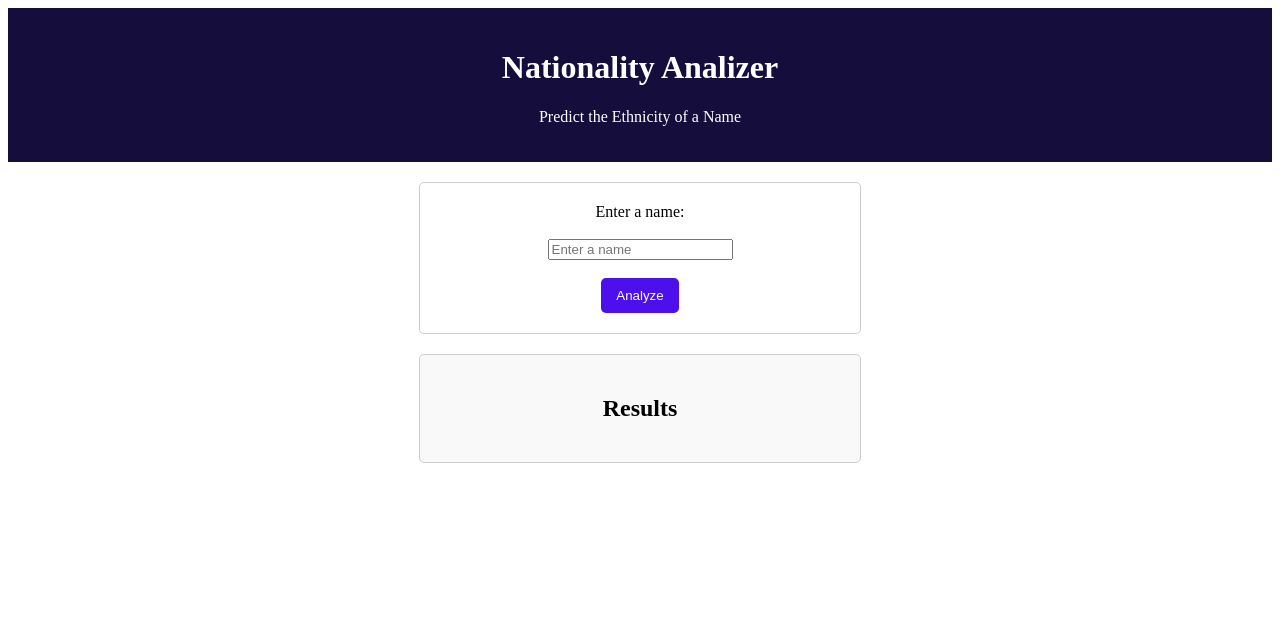
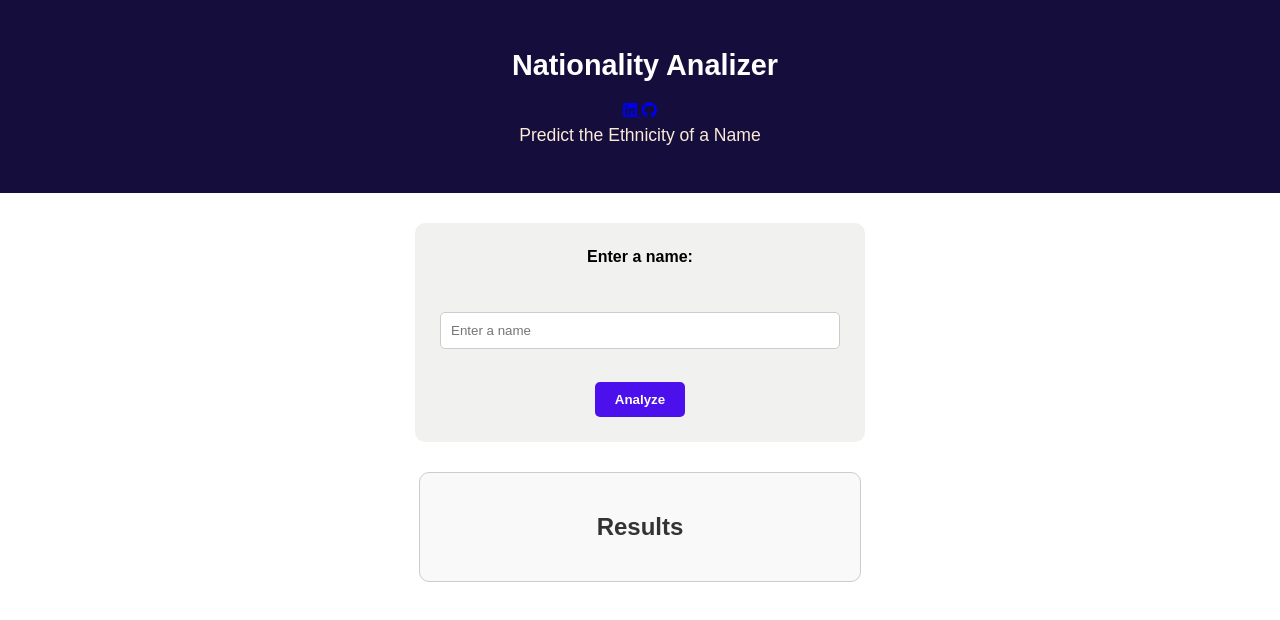
Before and after one commit to jonny3937/country-API, a website built with Vite: page index.html in a window 1280 px wide. Built offline with nearby package versions, Linux system fonts and the light colour scheme.

Commit message:
added some js,css, and some icon links

```diff
--- a/index.html
+++ b/index.html
@@ -5,11 +5,24 @@
   <meta name="viewport" content="width=device-width, initial-scale=1.0">
   <title>nationality api</title>
   <link rel="stylesheet" href="./src/style.css">
+  <link rel="stylesheet" href="https://cdnjs.cloudflare.com/ajax/libs/font-awesome/6.5.0/css/all.min.css">
 </head>
 <body>
   <header>
-    <h1>Nationality Analizer </h1>
-    <p>Predict the Ethnicity of a Name</p>
+    <div class="logo"> <h1>Nationality Analizer </h1></div>
+
+
+  <div class="icons">
+  <a href="https://www.linkedin.com/in/your-profile">
+    <i class="fab fa-linkedin"></i>
+  </a>
+  <a href="https://github.com/your-username">
+    <i class="fab fa-github"></i>
+  </a>
+   <p>Predict the Ethnicity of a Name</p>
+</div>
+
+
   </header>
  <form action="">
     <label for="name">Enter a name:</label>
@@ -17,6 +30,7 @@
     <input type="text" id="name" name="name" placeholder="Enter a name" required>
     <br></br>
     <button type="submit">Analyze</button>
+
   </form>
 
   <section id="results">
@@ -25,7 +39,6 @@
 
     </div>
     <div id="error-message" style="color: red;"></div>
-
     <script src="./src/index.js"></script>
 
     </script>
--- a/src/index.js
+++ b/src/index.js
@@ -1,7 +1,7 @@
 async function analyzeName(name) {
-  const resultsDiv = document.getElementById("nationality-results");
-  const errorMessageDiv = document.getElementById("error-message");
-  const analyzeButton = document.querySelector("button");
+  var resultsDiv = document.getElementById("nationality-results");
+  var errorMessageDiv = document.getElementById("error-message");
+  var analyzeButton = document.querySelector("button");
 
   analyzeButton.textContent = "Fetching data...";
   analyzeButton.disabled = true;
@@ -9,25 +9,25 @@ async function analyzeName(name) {
   resultsDiv.innerHTML = "";
   errorMessageDiv.textContent = "";
 
-  const getCountryNames = new Intl.DisplayNames(['en'], { type: 'region' });
+  var getCountryNames = new Intl.DisplayNames(['en'], { type: 'region' });
 
   try {
-    const response = await fetch(`https://api.nationalize.io/?name=${(name)}`);
+    var response = await fetch("https://api.nationalize.io/?name=" + name);
     if (!response.ok) {
       throw new Error("Failed to fetch data");
     }
 
-    const data = await response.json();
-    const topCountry = data.country[0];
+    var data = await response.json();
+    var topCountry = data.country[0];
 
     if (!topCountry) {
-      resultsDiv.innerHTML = `<p>No nationality data found for "${name}".</p>`;
+      resultsDiv.innerHTML = "<p>No nationality data found for \"" + name + "\".</p>";
     } else {
-      const countryCode = topCountry.country_id;
-      const countryName = getCountryNames.of(countryCode) || countryCode;
-      const capitalizedName = name.charAt(0).toUpperCase() + name.slice(1);
+      var countryCode = topCountry.country_id;
+      var countryName = getCountryNames.of(countryCode);
+      var capitalizedName = name[0].toUpperCase() + name.substring(1);
 
-      resultsDiv.innerHTML = `<p>${capitalizedName} is likely from <strong>${countryName}</strong> with <strong>${(topCountry.probability * 100).toFixed(2)}%</strong> certainty.</p>`;
+      resultsDiv.innerHTML = "<p><strong>"+ capitalizedName + "</strong>  is likely from <strong>" + countryName + "</strong> with <strong>" + (topCountry.probability * 100).toFixed(2) + "%</strong> certainty.</p>";
     }
   } catch (error) {
     errorMessageDiv.textContent = "An error occurred: " + error.message;
@@ -37,14 +37,14 @@ async function analyzeName(name) {
   }
 }
 
-document.addEventListener("DOMContentLoaded", () => {
-  const form = document.querySelector("form");
-  const nameInput = document.getElementById("name");
+document.addEventListener("DOMContentLoaded", function () {
+  var form = document.querySelector("form");
+  var nameInput = document.getElementById("name");
 
-  form.addEventListener("submit", (e) => {
+  form.addEventListener("submit", function (e) {
     e.preventDefault();
-    const name = nameInput.value.trim();
-    if (name) {
+    var name = nameInput.value;
+    if (name !== "") {
       analyzeName(name);
     }
   });
--- a/src/style.css
+++ b/src/style.css
@@ -1,36 +1,94 @@
-header{
+body {
+  font-family: Arial, sans-serif;
+  background-image: linear-gradient( rgba(15, 7, 51, 0.5)), url("./1.jpg");
+  background-size: cover;
+  background-position: center;
+  margin: 0;
+  padding: 0;
+}
+
+
+header {
   background-color: #150d3b;
-  padding: 20px;
+  padding: 30px 20px;
   text-align: center;
   color: white;
+  align-content: space-between;
+
 }
-form{
+
+.logo {
+  margin: 0;
+  font-size: .9em;
+  padding-left: 10px;
+
+}
+
+header p {
+  margin-top: 5px;
+  font-size: 1.1em;
+}
+.icons{
+  text-decoration: none;
+  color: antiquewhite;
+
+}
+
+form {
+  margin: 30px auto;
+  max-width: 400px;
+  padding: 25px;
+
+  border-radius: 10px;
+  background-color: #f1f1ef;
+  text-align: center;
+}
+
+form label {
+  display: block;
+  margin-bottom: 10px;
+  font-weight: bold;
+}
+
+form input[type="text"] {
+  width: 100%;
+  padding: 10px;
+  margin-bottom: 15px;
+  border-radius: 5px;
+  border: 1px solid #ccc;
+  box-sizing: border-box;
+}
+
+button {
+  background-color: #4b10ec;
+  color: white;
+  padding: 10px 20px;
+  border: none;
+  border-radius: 5px;
+  cursor: pointer;
+  font-weight: bold;
+  transition: background-color 0.3s ease;
+}
+
+button:hover {
+  background-color: #360dc5;
+}
+
+#results {
   margin: 20px auto;
   max-width: 400px;
   padding: 20px;
   border: 1px solid #ccc;
-  border-radius: 5px;
-  justify-self: center;
+  border-radius: 10px;
+  background-color: #f9f9f9;
   text-align: center;
-  align-items: center;
+  color: #333;
+}
 
+#error-message {
+  margin-top: 15px;
+  font-weight: bold;
 }
-#results{
-  margin: 20px auto;
-  max-width: 400px;
-  padding: 20px;
-  border: 1px solid #ccc;
-  border-radius: 5px;
-  background-color: #f9f9f9;
-  justify-self: center;
-  text-align: center;
+strong{
+  color: #4b10ec;
 }
-button{
-  background-color: #4b10ec;
-  color: white;
-  padding: 10px 15px;
-  border: none;
-  border-radius: 5px;
-  cursor: pointer;
-  align-self: center;
-}
```
Also changed, not shown: src/1.jpg (added), src/2.webp (added).
